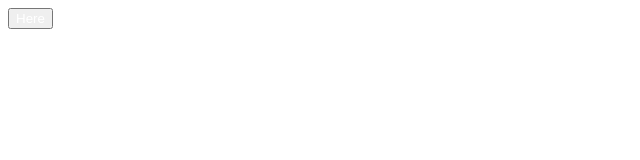
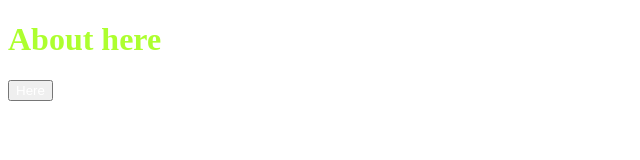
Before and after one commit to Rud1K3nt37/first-project, a plain HTML site: page index.html in a window 1280 px wide. Shown: the whole page, without its empty margins (0-640 px from the left). Drawn offline with Linux system fonts and the light colour scheme.

Commit message:
Мой первый Коммит

```diff
--- a/index.html
+++ b/index.html
@@ -7,6 +7,7 @@
     <title>Document</title>
   </head>
   <body>
+    <h1>About here</h1>
     <button>Here</button>
   </body>
 </html>
--- a/style.css
+++ b/style.css
@@ -1,3 +1,7 @@
+h1 {
+  color: greenyellow;
+}
+
 button {
-    color: white;
+  color: white;
 }
```
